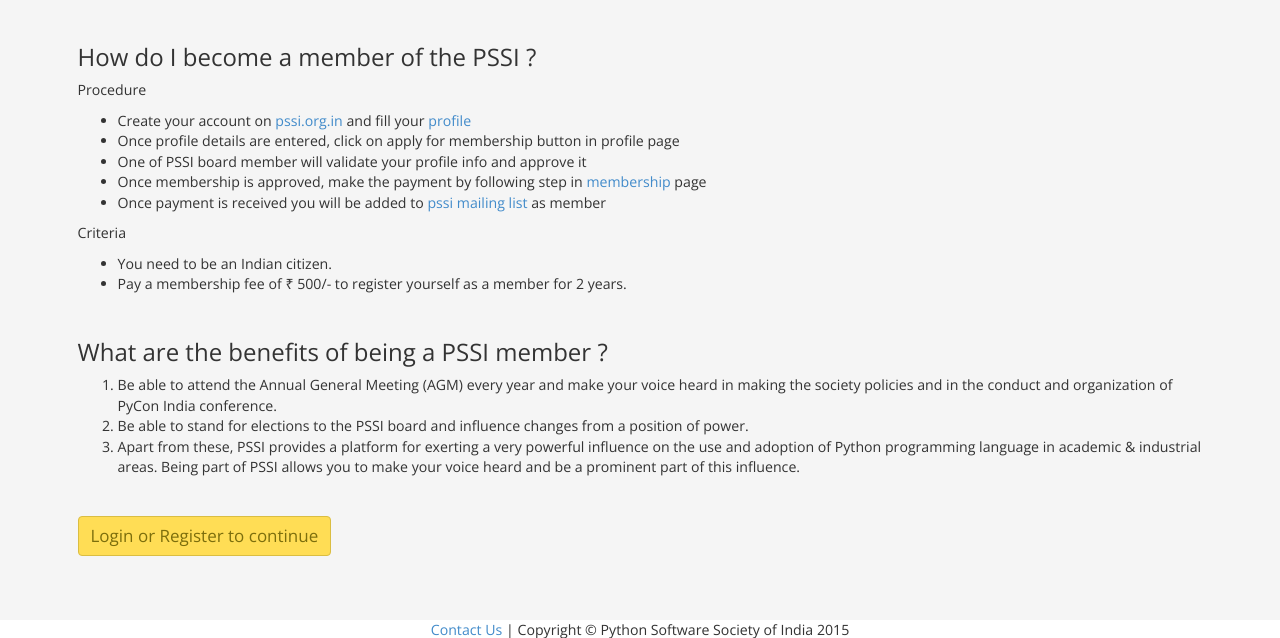
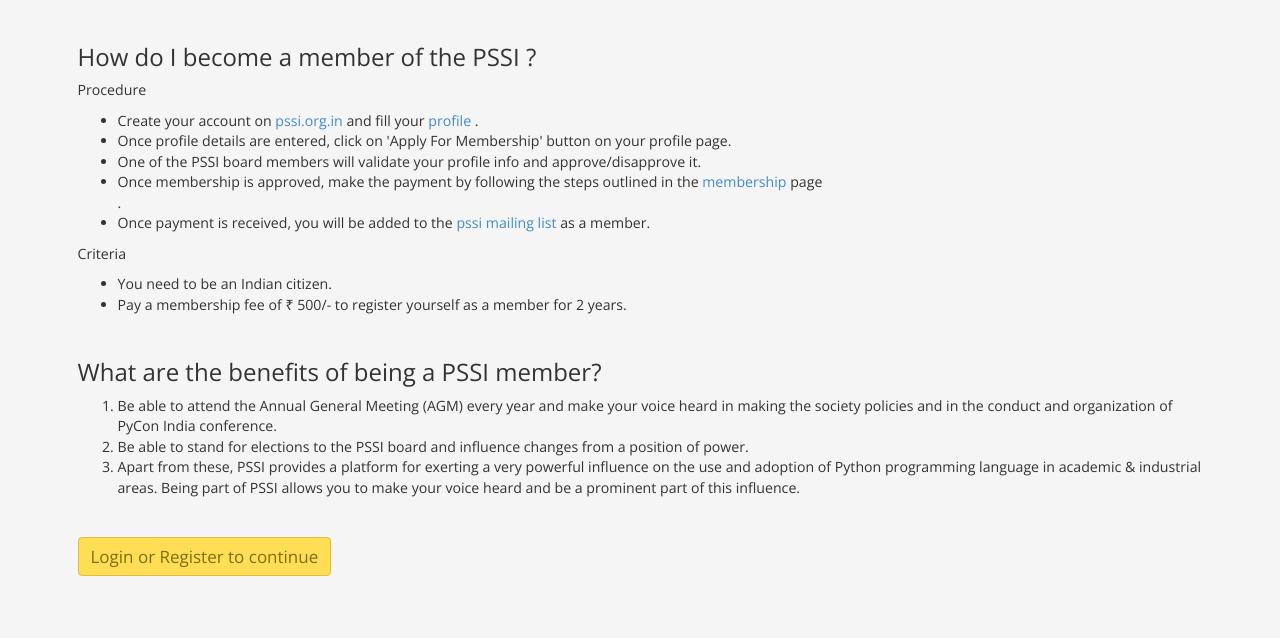
Before and after one commit to pythonindia/pssi.org.in, a Django app: page /membership/ in a window 1280 px wide. Shown: the part 326-964 px from the top of the page. Run offline with Django 3.2, Linux system fonts and the light colour scheme; some libraries are stand-ins or nearby versions.

Commit message:
Edits the membership page

```diff
--- a/templates/membership.html
+++ b/templates/membership.html
@@ -19,14 +19,14 @@
         <p>Procedure</p>
         <ul>
             <li>Create your account on <a href="/accounts/login/">pssi.org.in</a> and
-                    fill  your <a href="/profile/">profile </a> </li>
-            <li>Once profile details are entered, click on apply for membership button in profile page</li>
-            <li>One of PSSI board member will validate your profile info and approve it</li>
+                    fill your <a href="/profile/">profile </a>. </li>
+            <li>Once profile details are entered, click on 'Apply For Membership' button on your profile page.</li>
+            <li>One of the PSSI board members will validate your profile info and approve/disapprove it.</li>
             <li>Once membership is approved,
-                    make the payment by following step in <a href="/profile/membership/">membership </a> page</li>
-            <li> Once payment is received you will be added to
+                    make the payment by following the steps outlined in the <a href="/profile/membership/">membership </a> page</li>.
+            <li> Once payment is received, you will be added to the
                         <a href="https://mail.python.org/mailman/listinfo/pssi">pssi mailing list </a>
-                    as member
+                    as a member.
             </li>
         </ul>
         <p>Criteria</p>
@@ -35,7 +35,7 @@
             <li>Pay a membership fee of  ₹ 500/- to register yourself as a member for 2 years.</li>
         </ul>
 
-        <h3 class="push-1-top">What are the benefits of being a PSSI member ?</h3>
+        <h3 class="push-1-top">What are the benefits of being a PSSI member?</h3>
         <ol>
             <li>Be able to attend the Annual General Meeting (AGM) every year and make your voice heard in
             making the society policies and in the conduct and organization of PyCon India conference.</li>
```
